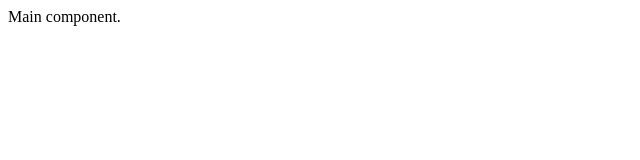
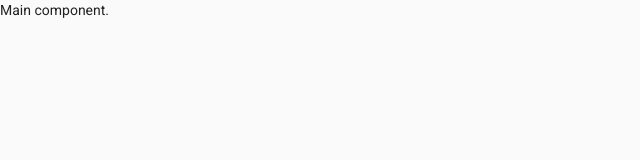
Before and after one commit to webvitalii/angular-lingo, an Angular app: page / in a window 1280 px wide. Shown: the top 160 px of the page, without its empty margins (0-640 px from the left). Built offline with nearby package versions, Linux system fonts and the light colour scheme.

Commit message:
Added Angular Material
* ng add @angular/material

```diff
--- a/angular.json
+++ b/angular.json
@@ -28,6 +28,7 @@
               "src/assets"
             ],
             "styles": [
+              "./node_modules/@angular/material/prebuilt-themes/indigo-pink.css",
               "src/assets/styles/styles.scss"
             ],
             "scripts": []
@@ -91,6 +92,7 @@
               "src/assets"
             ],
             "styles": [
+              "./node_modules/@angular/material/prebuilt-themes/indigo-pink.css",
               "src/assets/styles/styles.scss"
             ],
             "scripts": []
--- a/package.json
+++ b/package.json
@@ -12,10 +12,12 @@
   "private": true,
   "dependencies": {
     "@angular/animations": "~11.0.5",
+    "@angular/cdk": "^11.2.8",
     "@angular/common": "~11.0.5",
     "@angular/compiler": "~11.0.5",
     "@angular/core": "~11.0.5",
     "@angular/forms": "~11.0.5",
+    "@angular/material": "^11.2.8",
     "@angular/platform-browser": "~11.0.5",
     "@angular/platform-browser-dynamic": "~11.0.5",
     "@angular/router": "~11.0.5",
--- a/src/app/app.module.ts
+++ b/src/app/app.module.ts
@@ -6,6 +6,7 @@
 
 import { CoreModule } from '@core/core.module';
 import { SharedModule } from '@shared/shared.module';
+import { BrowserAnimationsModule } from '@angular/platform-browser/animations';
 
 @NgModule({
   declarations: [
@@ -15,7 +16,8 @@
     BrowserModule,
     AppRoutingModule,
     CoreModule,
-    SharedModule
+    SharedModule,
+    BrowserAnimationsModule
   ],
   providers: [],
   bootstrap: [MainComponent]
--- a/src/assets/styles/styles.scss
+++ b/src/assets/styles/styles.scss
@@ -1 +1,4 @@
 /* You can add global styles to this file, and also import other style files */
+
+html, body { height: 100%; }
+body { margin: 0; font-family: Roboto, "Helvetica Neue", sans-serif; }
--- a/src/index.html
+++ b/src/index.html
@@ -6,8 +6,11 @@
   <base href="/">
   <meta name="viewport" content="width=device-width, initial-scale=1">
   <link rel="icon" type="image/x-icon" href="favicon.ico">
+  <link rel="preconnect" href="https://fonts.gstatic.com">
+  <link href="https://fonts.googleapis.com/css2?family=Roboto:wght@300;400;500&display=swap" rel="stylesheet">
+  <link href="https://fonts.googleapis.com/icon?family=Material+Icons" rel="stylesheet">
 </head>
-<body>
+<body class="mat-typography mat-app-background">
   <app-main>
     Loading...
   </app-main>
```
Also changed, not shown: 1 other file (tests, documents, lock files or other folders).
